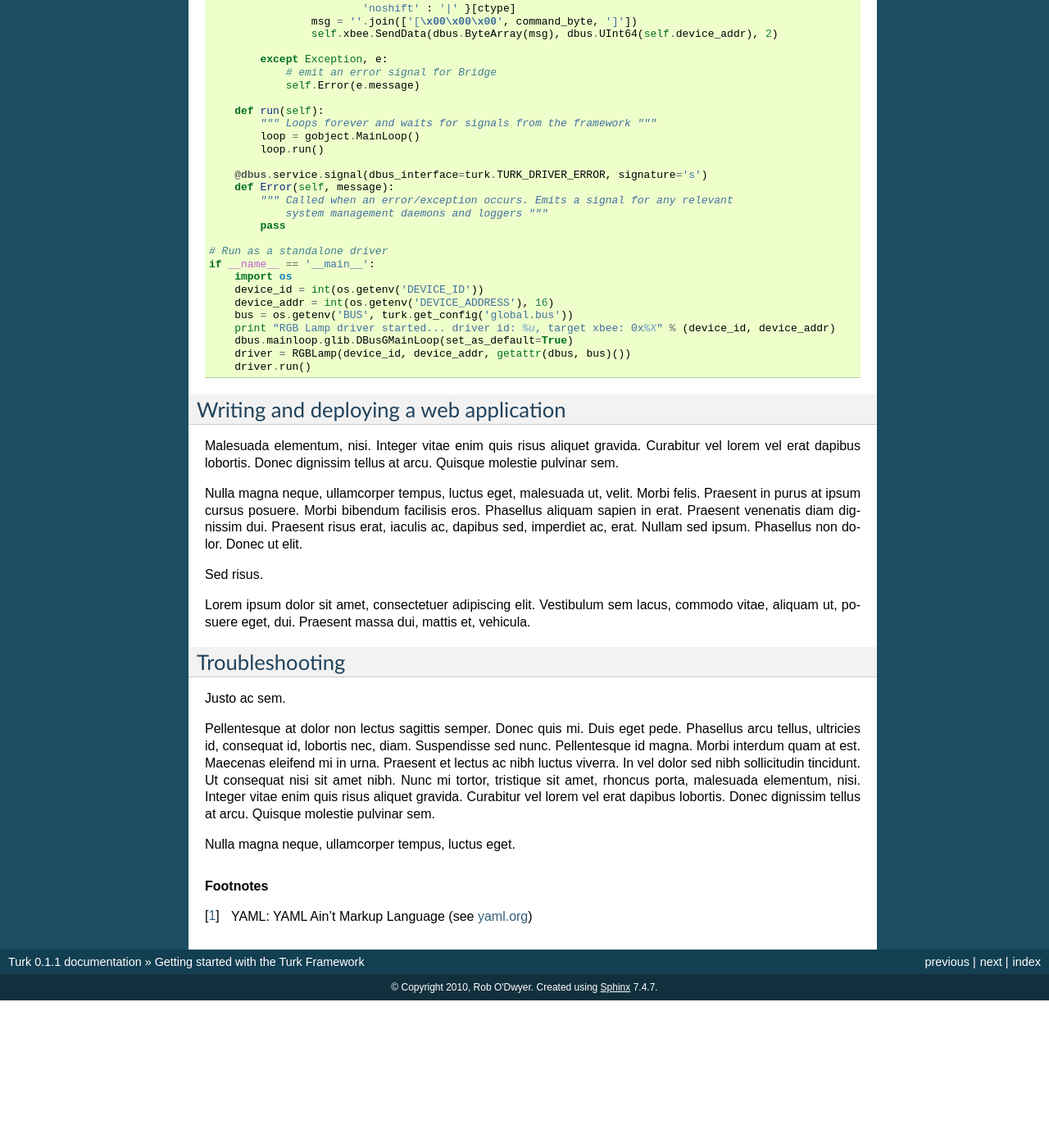
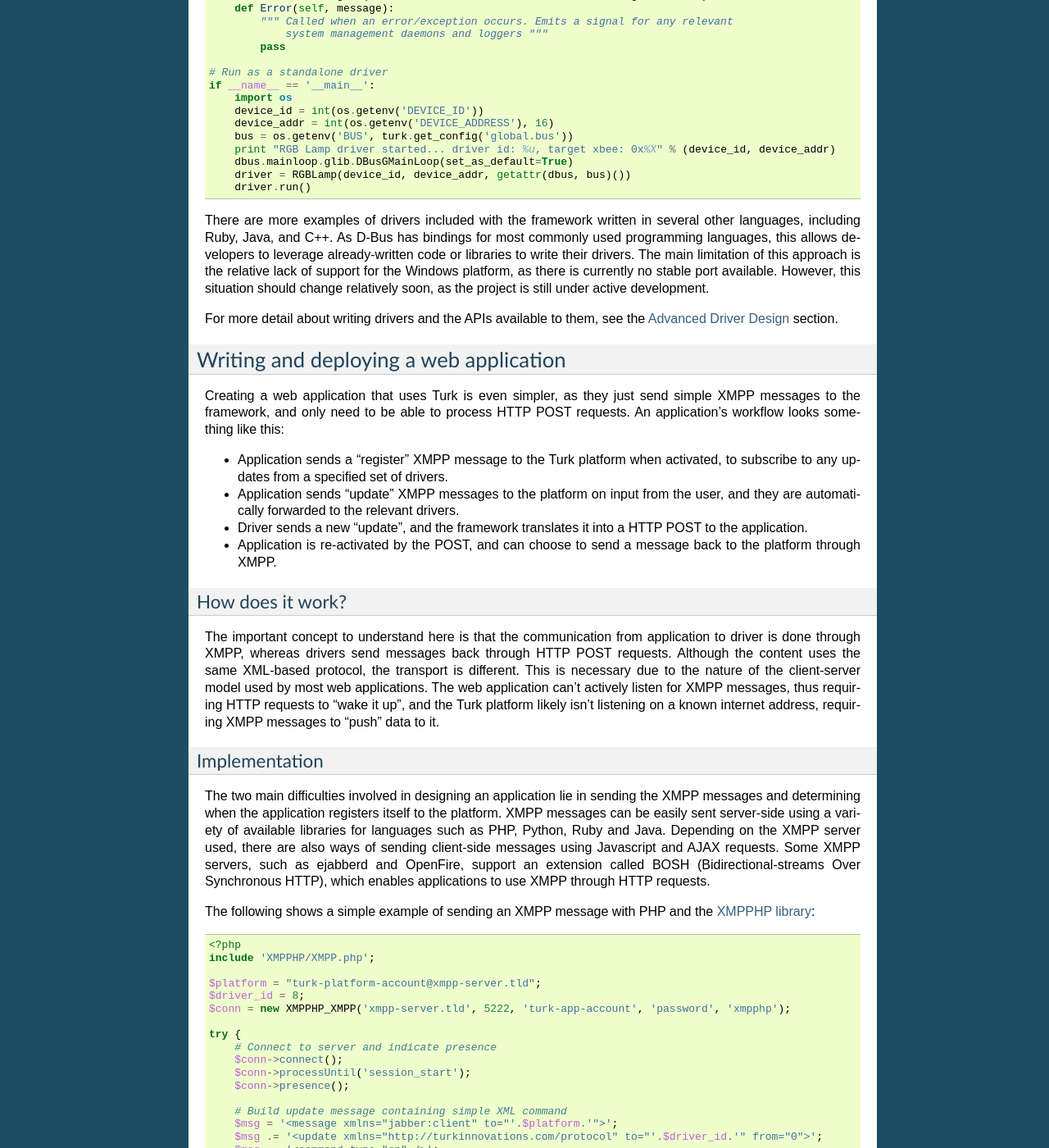
Before and after one commit to robbles/turk, a Sphinx documentation site: the page built from doc/getting_started.rst, in a window 1280 px wide and 1400 px high, scrolled down 3278 px. Shown: the whole window at 82% size. Built offline with Sphinx 7.4.7, drawn with Linux system fonts in a browser that asks for light colours; before the commit the page ends 4498 px from its top, so only the background shows below that; some of the changed text lies outside the part shown.

Commit message:
finished first draft of turk tutorial

```diff
--- a/doc/driver_connectivity.rst
+++ b/doc/driver_connectivity.rst
@@ -1,5 +1,7 @@
 Driver Connectivity
 =======================================
+
+.. _driver-design:
 
 Advanced Driver Design
 ----------------------
--- a/doc/getting_started.rst
+++ b/doc/getting_started.rst
@@ -15,7 +15,7 @@
     $ pip install Turk
 
 It can also be installed from source, by downloading the latest source archive
-from a variety of places and using python:
+from a variety of places and using the included setup script:
 
 .. code-block:: bash
 
@@ -127,7 +126,7 @@
 Drivers are usually started by adding a listing to the configuration file that
 specifies the location of the file to run, any environment variables or
 command-line arguments it needs, and a unique identification number, or "device
-ID". This ID represents the abstracted "device" that the driver controls, which
+ID". This ID represents the abstracted "device" that the driver controls, and
 allows multiple drivers of the same type to be run at once. An example of such a
 listing can be seen in the sample configuration file above, in the autostart
 section.
@@ -138,8 +137,8 @@
 signals. For more information on how D-Bus method calls and signals work, read
 `this introduction to D-Bus <http://www.freedesktop.org/wiki/IntroductionToDBus>`_.
 
-Example
-^^^^^^^
+Example Driver
+^^^^^^^^^^^^^^
 
 The following is an example of a simple self-contained driver, written in
 Python. It uses both the Bridge API to receive updates from applications, and
@@ -155,23 +154,6 @@
     from xml.dom.minidom import parseString
     import turk
 
-    DRIVER_ID = 6
-
-    """
-    ### Sample config ###
-
-    ## XMPP commands ##
-    <command type="color">#63A7E7</command>
-    <command type="on" />
-    <command type="off> />
-    <command type="shift" />
-    <command type="noshift" />
-
-    ### Sent to device ###
-    "[\x63\xA7\xE7#]" (for color command)
-
-    """
-
     class RGBLamp(dbus.service.Object):
         def __init__(self, device_id, device_addr, bus):
             """ Initializes the driver and connects to any relevant signals """
@@ -181,11 +163,14 @@
             self.bus = bus
 
             # Get proxy for XBee interface
-            self.xbee = xbeed.get_daemon('xbee0', self.bus)
+            self.xbee = self.bus.get_object(xbeed.XBEED_SERVICE, xbeed.XBEED_DAEMON_OBJECT % 'xbee0')
 
+            # Register update signal handler
             listen = '/Bridge/Drivers/%d' % (self.device_id)
-            self.bus.add_signal_receiver(self.update, path=listen)
-
+            self.bus.add_signal_receiver(handler_function=self.update,
+                                         bus_name=turk.TURK_BRIDGE_SERVICE,
+                                         signal_name='Update',
+                                         path=listen)
 
         def update(self, driver, app, xml):
             """ Called every time an update for this driver is received. """
@@ -242,42 +227,164 @@
         driver.run()
 
 
+There are more examples of drivers included with the framework written in
+several other languages, including Ruby, Java, and C++. As D-Bus has bindings
+for most commonly used programming languages, this allows developers to
+leverage already-written code or libraries to write their drivers. The main
+limitation of this approach is the relative lack of support for the Windows
+platform, as there is currently no stable port available. However, this
+situation should change relatively soon, as the project is still under active
+development.
+
+For more detail about writing drivers and the APIs available to them, see
+the :ref:`driver-design` section.
+
 
 
 Writing and deploying a web application
 ---------------------------------------
 
-Malesuada elementum, nisi. Integer vitae enim quis risus aliquet gravida.
-Curabitur vel lorem vel erat dapibus lobortis. Donec dignissim tellus at arcu.
-Quisque molestie pulvinar sem.
+Creating a web application that uses Turk is even simpler, as they just send
+simple XMPP messages to the framework, and only need to be able to process HTTP
+POST requests. An application's workflow looks something like this:
 
-Nulla magna neque, ullamcorper tempus, luctus eget, malesuada ut, velit. Morbi
-felis. Praesent in purus at ipsum cursus posuere. Morbi bibendum facilisis
-eros. Phasellus aliquam sapien in erat. Praesent venenatis diam dignissim dui.
-Praesent risus erat, iaculis ac, dapibus sed, imperdiet ac, erat. Nullam sed
-ipsum. Phasellus non dolor. Donec ut elit.
+* Application sends a "register" XMPP message to the Turk platform when activated, to
+  subscribe to any updates from a specified set of drivers.
+* Application sends "update" XMPP messages to the platform on input from the user,
+  and they are automatically forwarded to the relevant drivers.
+* Driver sends a new "update", and the framework translates it into a HTTP POST
+  to the application.
+* Application is re-activated by the POST, and can choose to send a message back
+  to the platform through XMPP.
 
-Sed risus.
+How does it work?
+^^^^^^^^^^^^^^^^^
 
-Lorem ipsum dolor sit amet, consectetuer adipiscing elit. Vestibulum sem lacus,
-commodo vitae, aliquam ut, posuere eget, dui. Praesent massa dui, mattis et,
-vehicula.
+The important concept to understand here is that the communication from
+application to driver is done through XMPP, whereas drivers send messages back
+through HTTP POST requests. Although the content uses the same XML-based
+protocol, the transport is different. This is necessary due to the nature of the
+client-server model used by most web applications. The web application can't
+actively listen for XMPP messages, thus requiring HTTP requests to "wake it up",
+and the Turk platform likely isn't listening on a known internet address,
+requiring XMPP messages to "push" data to it.
 
-Troubleshooting
----------------
+Implementation
+^^^^^^^^^^^^^^
 
-Justo ac sem.
+The two main difficulties involved in designing an application lie in sending
+the XMPP messages and determining when the application registers itself to the
+platform. XMPP messages can be easily sent server-side using a variety of
+available libraries for languages such as PHP, Python, Ruby and Java. Depending
+on the XMPP server used, there are also ways of sending client-side messages
+using Javascript and AJAX requests. Some XMPP servers, such as ejabberd and
+OpenFire, support an extension called BOSH (Bidirectional-streams Over
+Synchronous HTTP), which enables applications to use XMPP through HTTP requests.
 
-Pellentesque at dolor non lectus sagittis semper. Donec quis mi. Duis eget
-pede. Phasellus arcu tellus, ultricies id, consequat id, lobortis nec, diam.
-Suspendisse sed nunc. Pellentesque id magna. Morbi interdum quam at est.
-Maecenas eleifend mi in urna. Praesent et lectus ac nibh luctus viverra. In vel
-dolor sed nibh sollicitudin tincidunt. Ut consequat nisi sit amet nibh. Nunc mi
-tortor, tristique sit amet, rhoncus porta, malesuada elementum, nisi. Integer
-vitae enim quis risus aliquet gravida. Curabitur vel lorem vel erat dapibus
-lobortis. Donec dignissim tellus at arcu. Quisque molestie pulvinar sem.
+The following shows a simple example of sending an XMPP message with PHP and the
+`XMPPHP library <http://code.google.com/p/xmpphp/>`_:
 
-Nulla magna neque, ullamcorper tempus, luctus eget.
+.. code-block:: php
+
+    <?php
+    include 'XMPPHP/XMPP.php';
+
+    $platform = "turk-platform-account@xmpp-server.tld";
+    $driver_id = 8;
+    $conn = new XMPPHP_XMPP('xmpp-server.tld', 5222, 'turk-app-account', 'password', 'xmpphp');
+
+    try {
+        # Connect to server and indicate presence
+        $conn->connect();
+        $conn->processUntil('session_start');
+        $conn->presence();
+
+        # Build update message containing simple XML command
+        $msg = '<message xmlns="jabber:client" to="'.$platform.'">';
+        $msg .= '<update xmlns="http://turkinnovations.com/protocol" to="'.$driver_id.'" from="0">';
+        $msg .= '<command type="on" />';
+        $msg .= '</update>';
+        $msg .= '</message>';
+
+        # Send message and close the connection
+        $conn->send($msg);
+        $conn->disconnect();
+    } catch(XMPPHP_Exception $e) {
+        die($e->getMessage());
+    }
+    ?>
+
+Running this script on your server will send the following XMPP message to
+turk-platform-account@xmpp-server.tld (the XMPP JID the platform
+is using).
+
+.. code-block:: xml
+
+    <message xmlns="jabber:client" to="turk-platform-account@xmpp-server.tld">
+        <update xmlns="http://turkinnovations.com/protocol" to="8" from="0">
+            <command type="on" />
+        </update>
+    </message>
+
+In this case, the "update" stanza is interpreted by the Turk
+framework as a request to forward data to a driver. The "to" attribute holds the
+ID of the driver to send it to. The "command" stanza (and anything else inside
+the update) is custom data for the driver to receive, and can be anything,
+including text or binary data, as long as it is properly escaped or encoded as
+XML.
+
+For the application to receive data back from the driver, it needs to provide
+the platform with a URL to connect back to. Subscribing to a driver's updates is
+done by sending a "register" to the platform.
+
+.. code-block:: xml
+
+    <message xmlns="jabber:client" to="turk-platform-account@xmpp-server.tld">
+        <register xmlns="http://turkinnovations.com/protocol" app="2" url="http://example.com/updates/">
+            <driver id="8" />
+        </register>
+    </message>
+
+This notifies the platform that any updates from driver #8 should be sent to
+"http://example.com/updates/" as an HTTP POST request. The data from the
+driver will be wrapped up in a "update" stanza, with the "to" and "from" fields
+automatically filled in.
+
+.. code-block:: xml
+
+    POST /update/ HTTP/1.1
+    Host: example.com
+    User-Agent: TurkFramework/0.12
+    Content-Type: application/xml; charset=utf-8
+    Content-Length: 268
+
+    <?xml version="1.0" encoding="utf-8"?>
+    <update xmlns="http://turkinnovations.com/protocol" to="0" from="8">
+        <status>OK</status>
+    </update>
+
+
+Deploying an Application
+^^^^^^^^^^^^^^^^^^^^^^^^
+
+Although applications can send messages to a Turk platform from anywhere in the
+world through the internet, they need to have a well-known, publically visible
+URL for Turk to send updates back. To get around this limitation, there will
+most likely be an update to the protocol allowing applications to register their
+XMPP JID (e.g. "turk-app-account@xmpp-server.tld") instead of a URL, so that
+they will receive updates as XMPP messages. This will also be useful for
+client-side Javascript applications, as they will be able to send and receive
+data from the platform without involving the web server at all!
+
+However, the most common usage is to have the application hosted somewhere on
+the web, with server-side scripts doing the XMPP and HTTP processing. This is
+the simplest method, and allows the application to store semi-permanent state
+information about the drivers it controls.
+
+
+
+
+
 
 
 
@@ -285,3 +392,5 @@
 .. rubric:: Footnotes
 
 .. [#yaml] YAML: YAML Ain't Markup Language (see `yaml.org <http://yaml.org>`_)
+
+.. [#jid] JID: Jabber ID, a unique identifier for a user on an XMPP server. Structured like an email address (username@host.tld)
--- a/doc/overview.rst
+++ b/doc/overview.rst
@@ -14,6 +14,12 @@
 many web applications at once. Turk also includes a growing library of optional
 services that allow drivers to interface with hardware, web APIs, desktop
 applications, and home media.
+
+
+^^^^^^^^^^^^^^^^^^^^^^^^^^^^^^^^^^^^^^^^^^^^^^^^^^^
+TODO: Include overview diagram of Turk system here.
+^^^^^^^^^^^^^^^^^^^^^^^^^^^^^^^^^^^^^^^^^^^^^^^^^^^
+
 
 What Can I Use It For?
 ----------------------
```
Also changed, not shown: other parts of doc/getting_started.rst (+10 -11 lines).
